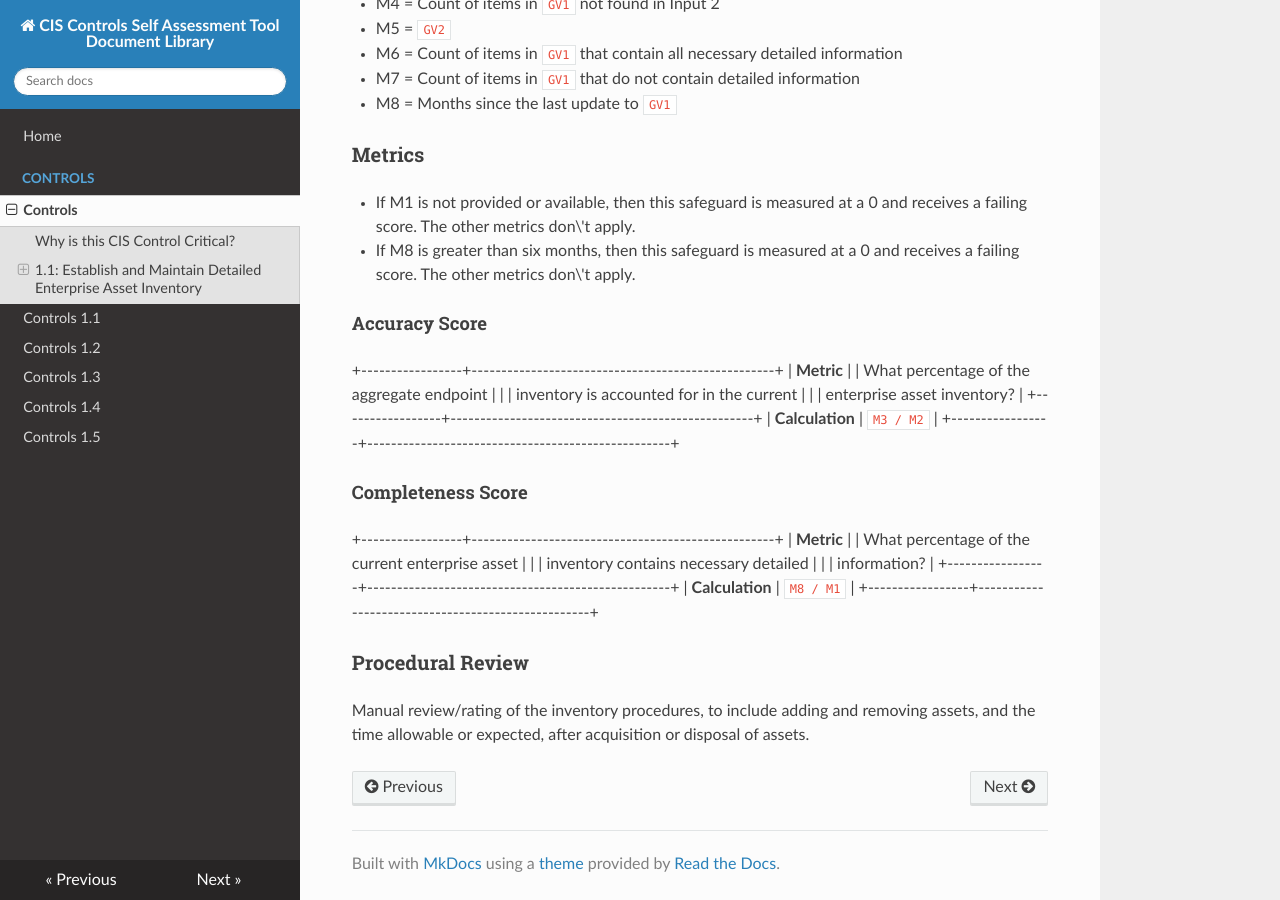
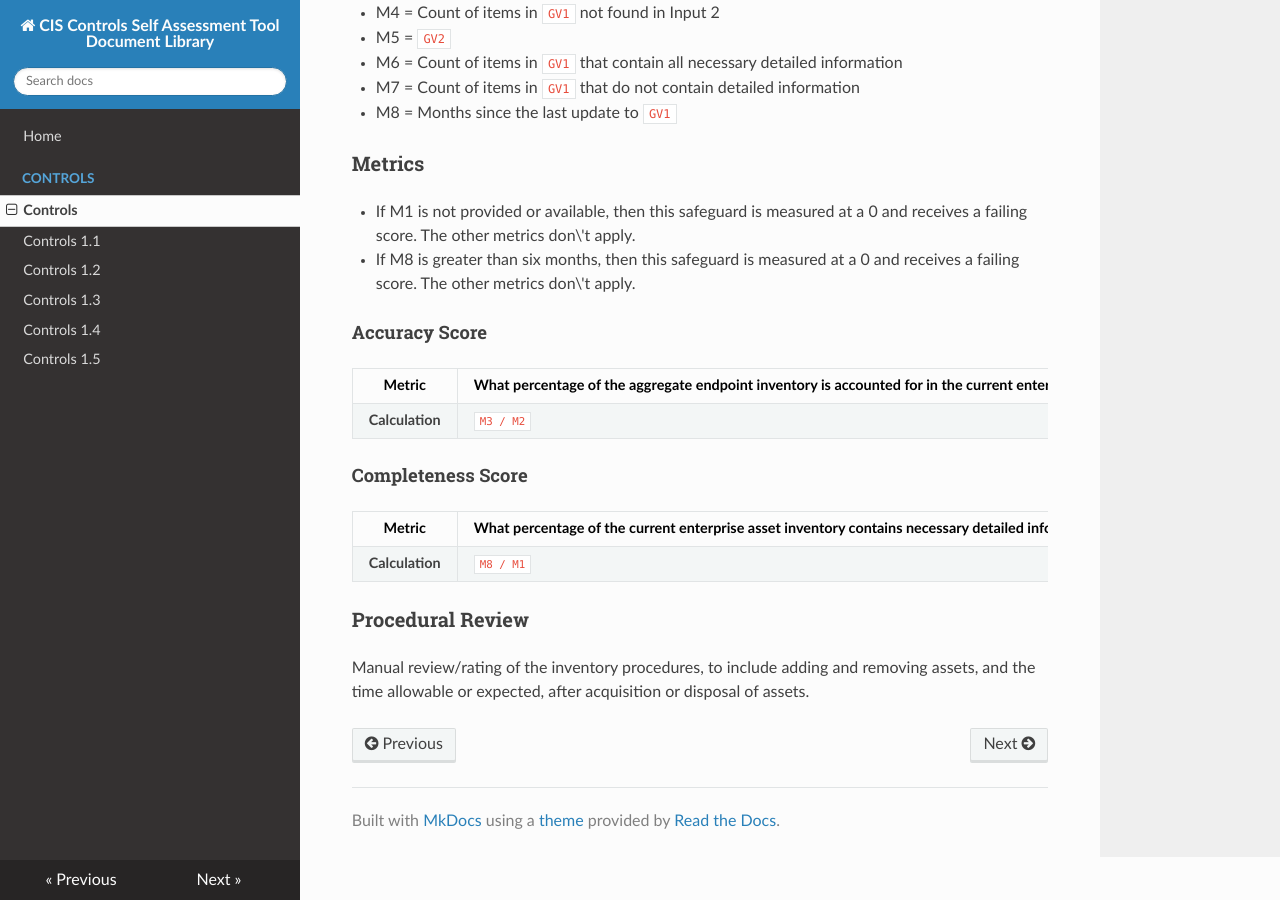
Before and after one commit to pswens/ControlsAssessmentSpecifications, an MkDocs documentation site: the page built from docs/source/Controls.md, in a window 1280 px wide and 900 px high, scrolled down 2544 px. Built offline with MkDocs 1.6.1, drawn with Linux system fonts in a browser that asks for light colours; nearby versions of some CDN libraries.

Commit message:
Update Controls.md

```diff
--- a/docs/source/Controls.md
+++ b/docs/source/Controls.md
@@ -10,7 +10,7 @@ to be monitored and protected within the enterprise. This will also
 support identifying unauthorized and unmanaged assets to remove or
 remediate.
 
-### Why is this CIS Control Critical?
+# Why is this CIS Control Critical?
 
 Enterprises cannot defend what they do not know they have. Managed
 control of all enterprise assets also plays a critical role in security
@@ -88,7 +88,7 @@ assets bi-annually, or more frequently.
 3. Date of last update to the Detailed Enterprise Asset Inventory
 
 
-### Assumptions
+#### Assumptions
 
 1.  Devices belonging to the organization, but not connected to the
     organization's network, require manual discovery in order to be
@@ -131,23 +131,17 @@ assets bi-annually, or more frequently.
 
 #### Accuracy Score
 
-+-----------------+---------------------------------------------------+
-| **Metric**      | | What percentage of the aggregate endpoint       |
-|                 |   inventory is accounted for in the current       |
-|                 |   enterprise asset inventory?                     |
-+-----------------+---------------------------------------------------+
-| **Calculation** | `M3 / M2`                                         |
-+-----------------+---------------------------------------------------+
+| **Metric**      | What percentage of the aggregate endpoint inventory is accounted for in the current enterprise asset inventory? |
+|:---------------:|-------------------------------------------------------------------------------------------------------------------|
+| **Calculation** | `M3 / M2`                                                                                                       |
+
 
 #### Completeness Score
 
-+-----------------+---------------------------------------------------+
-| **Metric**      | | What percentage of the current enterprise asset |
-|                 |   inventory contains necessary detailed           |
-|                 |   information?                                    |
-+-----------------+---------------------------------------------------+
-| **Calculation** | `M8 / M1`                                         |
-+-----------------+---------------------------------------------------+
+| **Metric**      | What percentage of the current enterprise asset inventory contains necessary detailed information? |
+|:---------------:|-------------------------------------------------------------------------------------------------------------------|
+| **Calculation** | `M8 / M1`                                                                                                       |
+
 
 ### Procedural Review
 
```
